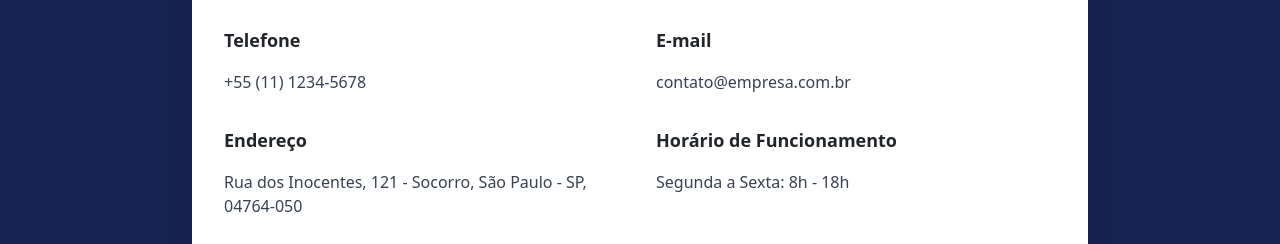
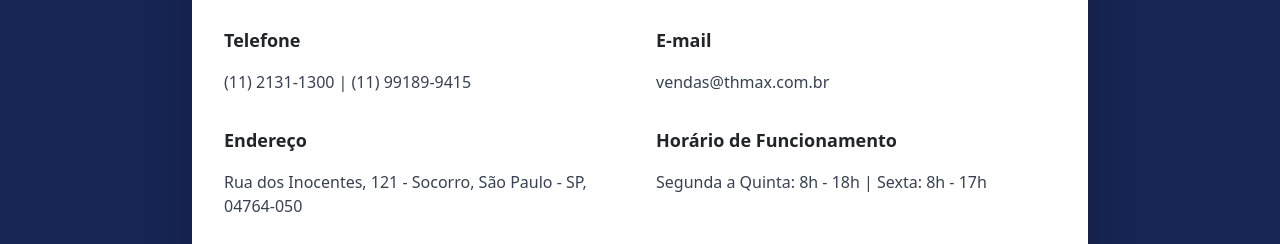
Before and after one commit to joao160197/THMAX-FERRAMENTAS, a React (Create React App) app: page /contato in a window 1280 px wide. Shown: the part 174-418 px from the top of the page. Built offline with nearby package versions, Linux system fonts and the light colour scheme; what @prismicio/client, @prismicio/react would draw is missing.

Commit message:
ContactPageUpgrade

```diff
--- a/src/pages/ContactPage/ContactPage.js
+++ b/src/pages/ContactPage/ContactPage.js
@@ -9,11 +9,11 @@
         <div className="grid grid-cols-1 md:grid-cols-2 gap-8 mb-8">
           <div className="space-y-4">
             <h2 className="text-lg font-semibold">Telefone</h2>
-            <p className="text-gray-700">+55 (11) 1234-5678</p>
+            <p className="text-gray-700">(11) 2131-1300 | (11) 99189-9415</p>
           </div>
           <div className="space-y-4">
             <h2 className="text-lg font-semibold">E-mail</h2>
-            <p className="text-gray-700">contato@empresa.com.br</p>
+            <p className="text-gray-700">vendas@thmax.com.br</p>
           </div>
           <div className="space-y-4">
             <h2 className="text-lg font-semibold">Endereço</h2>
@@ -21,7 +21,7 @@
           </div>
           <div className="space-y-4">
             <h2 className="text-lg font-semibold">Horário de Funcionamento</h2>
-            <p className="text-gray-700">Segunda a Sexta: 8h - 18h</p>
+            <p className="text-gray-700">Segunda a Quinta: 8h - 18h | Sexta: 8h - 17h</p>
           </div>
         </div>
 
```
